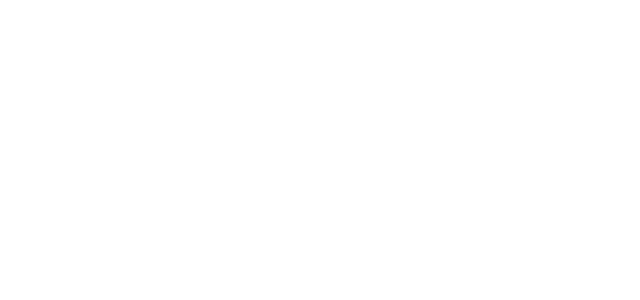
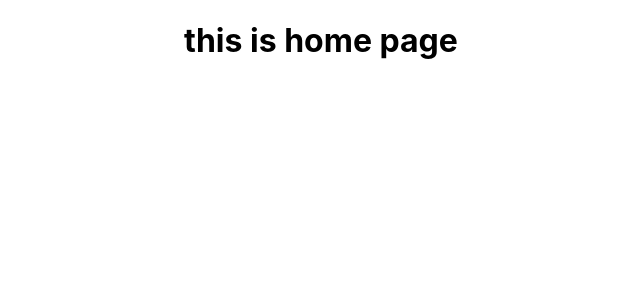
Before and after one commit to apirrera/Villager_Finder, a React (Create React App) app: page / in a window 1280 px wide. Shown: the top 300 px of the page, without its empty margins (319-959 px from the left). Built offline with nearby package versions, Linux system fonts and the light colour scheme.

Commit message:
added router and folders for organization

```diff
--- a/public/index.html
+++ b/public/index.html
@@ -10,13 +10,13 @@
 		<title>Shelter App</title>
 	</head>
 	<body>
-		<noscript>You need to enable JavaScript to run this app.</noscript>
-		<div id="root"></div>
 		<script
 			src="https://cdn.jsdelivr.net/npm/bootstrap@5.1.3/dist/js/bootstrap.bundle.min.js"
 			integrity="sha384-ka7Sk0Gln4gmtz2MlQnikT1wXgYsOg+OMhuP+IlRH9sENBO0LRn5q+8nbTov4+1p"
 			crossorigin="anonymous"
 		></script>
+		<noscript>You need to enable JavaScript to run this app.</noscript>
+		<div id="root"></div>
 
 		<!--
       This HTML file is a template.
--- a/src/App.js
+++ b/src/App.js
@@ -1,7 +1,11 @@
 import "./App.css";
+import Routes from "./pages/Routes";
 
 function App() {
-	return <div className="App"></div>;
+	return (
+	<div className="App">
+		<Routes />
+	</div>);
 }
 
 export default App;
--- a/src/index.js
+++ b/src/index.js
@@ -2,11 +2,14 @@
 import ReactDOM from 'react-dom';
 import './index.css';
 import App from './App';
-
+import {BrowserRouter as Router} from "react-router-dom";
 
 ReactDOM.render(
   <React.StrictMode>
-    <App />
+    <Router>
+      <App />
+    </Router>
+
   </React.StrictMode>,
   document.getElementById('root')
 );
--- /dev/null
+++ b/src/pages/Home.js
@@ -0,0 +1,12 @@
+import React from "react";
+
+function Home(){
+
+  return(
+    <div>
+      <h1>this is home page</h1>
+    </div>
+  )
+}
+
+export default Home;
--- /dev/null
+++ b/src/pages/Routes.js
@@ -0,0 +1,16 @@
+import React from "react";
+import {Route, Switch} from "react-router-dom";
+import Home from "./Home";
+
+function Routes(){
+
+  return (
+    <Switch>
+      <Route exact path="/">
+      <Home />
+      </Route>
+    </Switch>
+  )
+}
+
+export default Routes;
```
